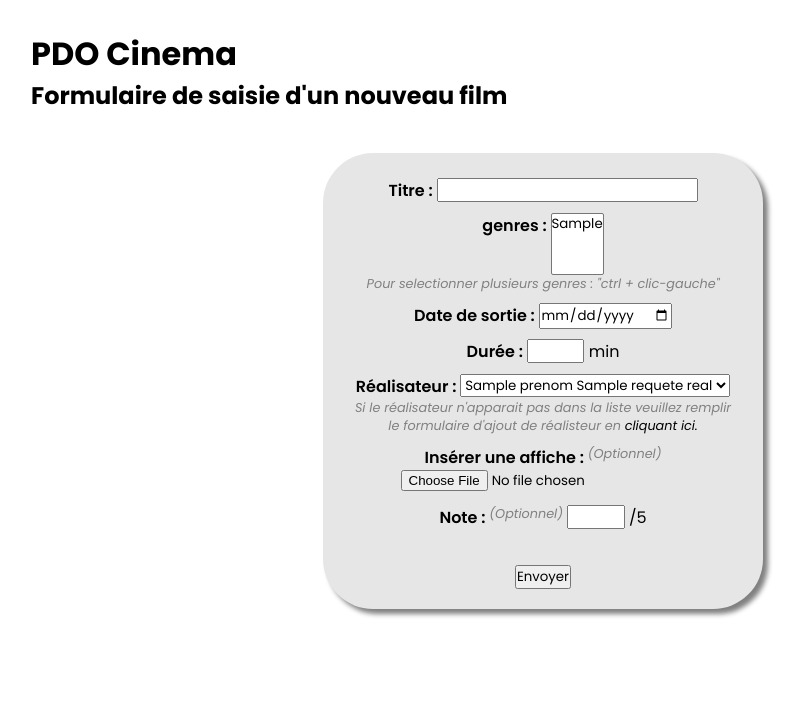
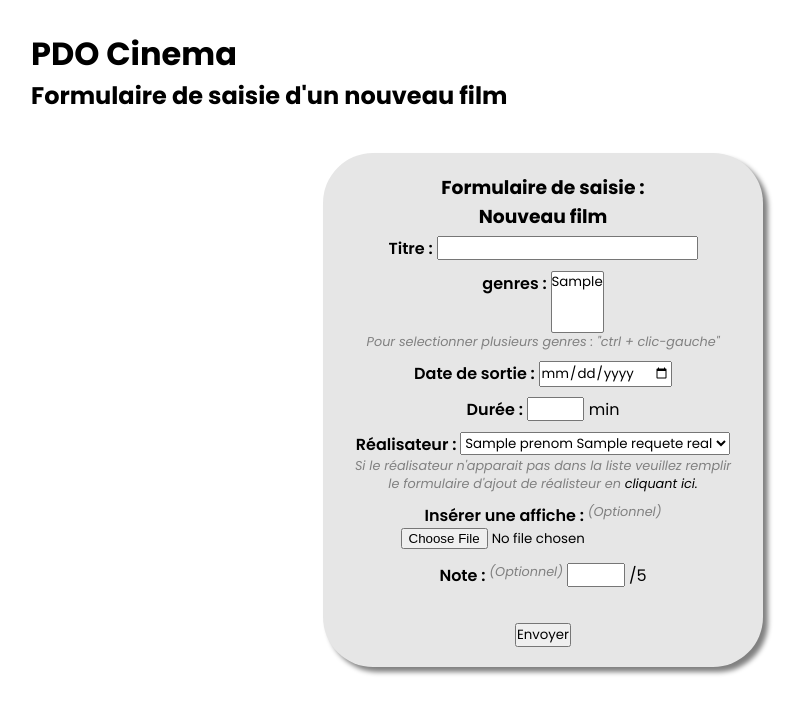
Before and after one commit to JeanNoLimit/appli_cinema, a PHP site: the page made by view/formulaireFilm.php in a window 1280 px wide. Shown: the part 60-767 px from the top of the page, without its empty margins (97-899 px from the left). Run offline with PHP 8.4, Linux system fonts and the light colour scheme; the template is opened without the code that fills it: most values are stand-ins (such as "Sample title", 1, 10 or a date in 2020).

Commit message:
Ajout titre au formulaire

```diff
--- a/view/formulaireFilm.php
+++ b/view/formulaireFilm.php
@@ -1,6 +1,7 @@
 <?php ob_start()?>
 
 <div class="formulaire">
+    <h3>Formulaire de saisie : <br> Nouveau film </h3>
     <form action="" method="post">
 
         <div>
--- a/view/formulaireRole.php
+++ b/view/formulaireRole.php
@@ -2,6 +2,7 @@
 
 
 <div class="formulaire">
+    <h3>Formulaire de saisie : <br> Nouveau rôle </h3>
     <form action="" method="post">
 
         <div>
```
